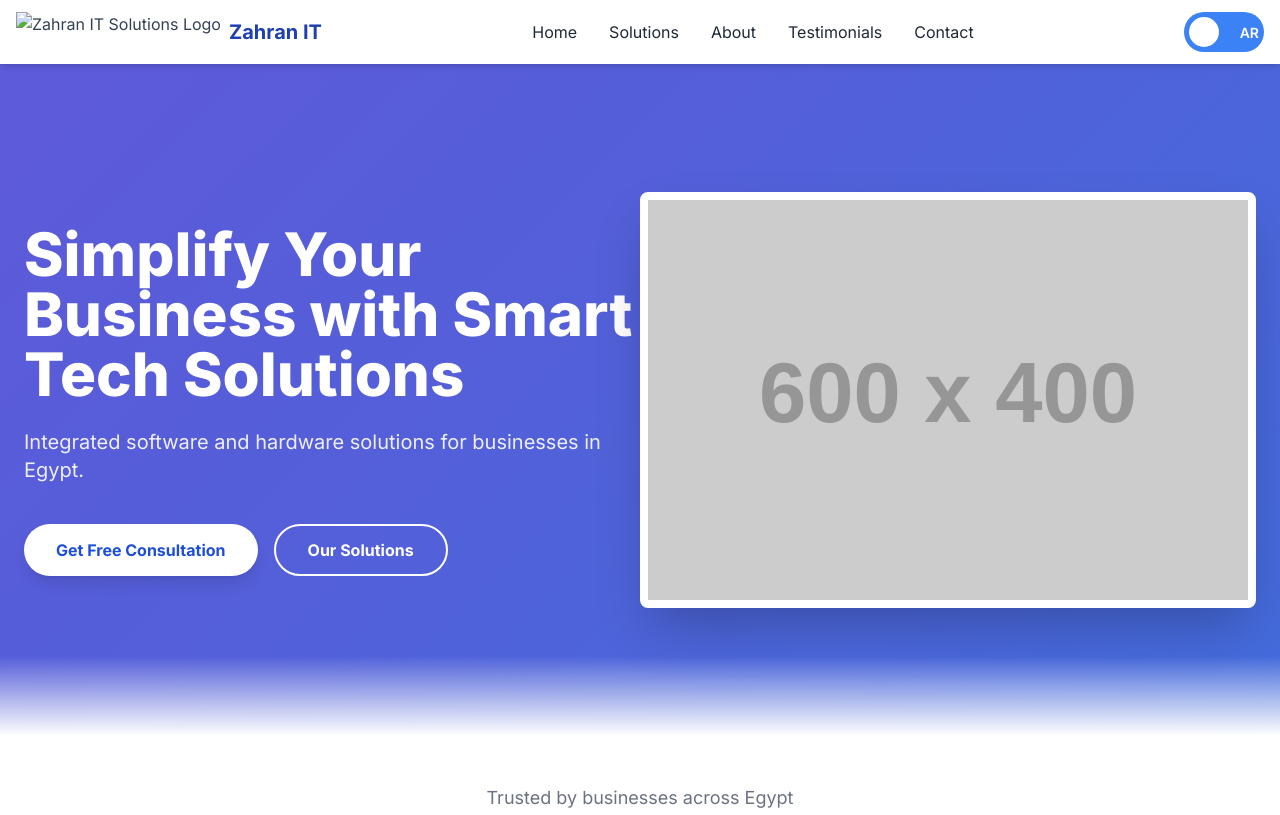
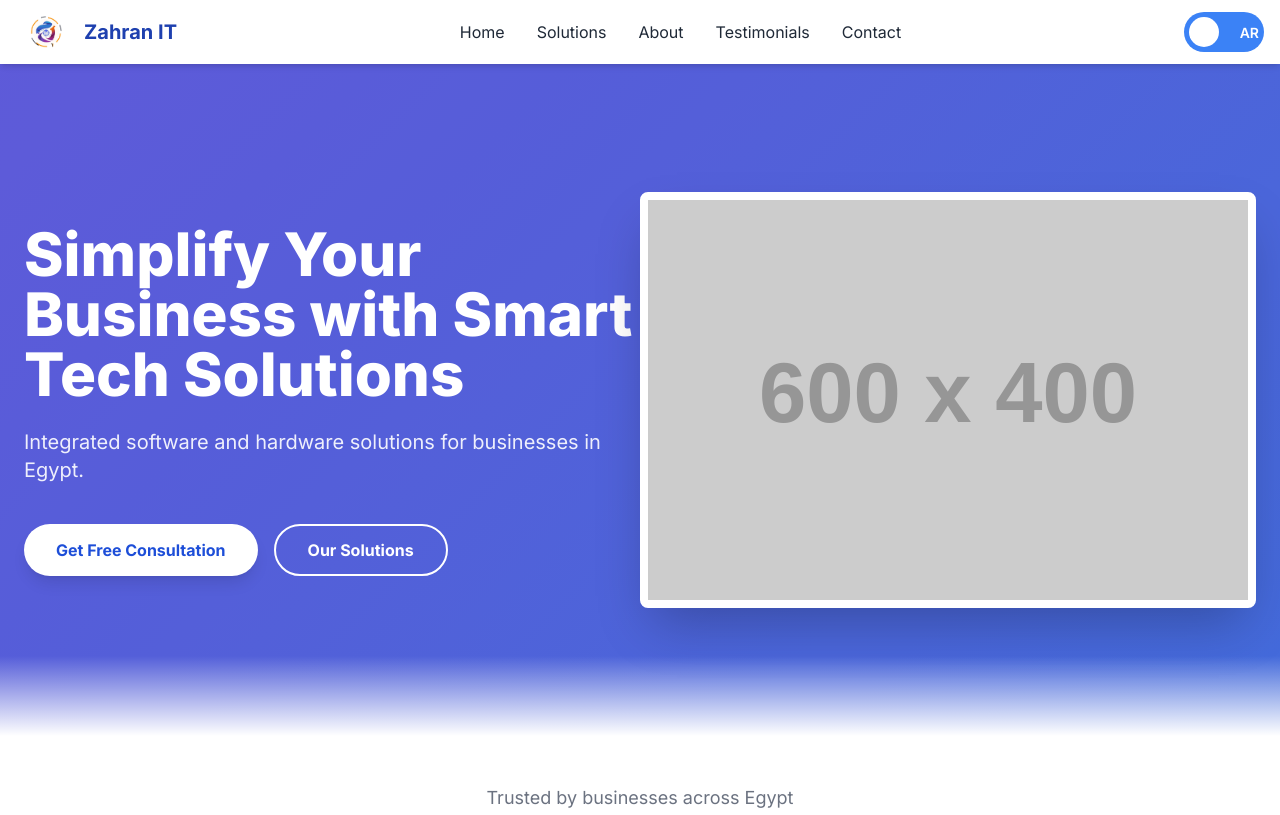
Before and after one commit to ellolzahran/zahran, a plain HTML site: page index.html in a window 1280 px wide. Shown: the top 815 px of the page. Drawn offline with nearby package versions, Linux system fonts and the light colour scheme; placeholder pictures from the web are drawn by us.

Commit message:
index.html

```diff
--- a/index.html
+++ b/index.html
@@ -185,7 +185,7 @@
         <div class="flex items-center">
             <a href="#home" class="flex items-center">
                 <!-- Replace "zahlogo.png" with your actual logo file -->
-                <img src="images/logo.png" alt="Zahran IT Solutions Logo" class="h-10">
+                <img src="zahlogo.png" alt="Zahran IT Solutions Logo" class="h-10">
                 <!-- Optional: Text next to logo -->
                 <span class="ml-2 text-xl font-bold text-blue-800 hidden md:block">Zahran IT</span>
             </a>
```
